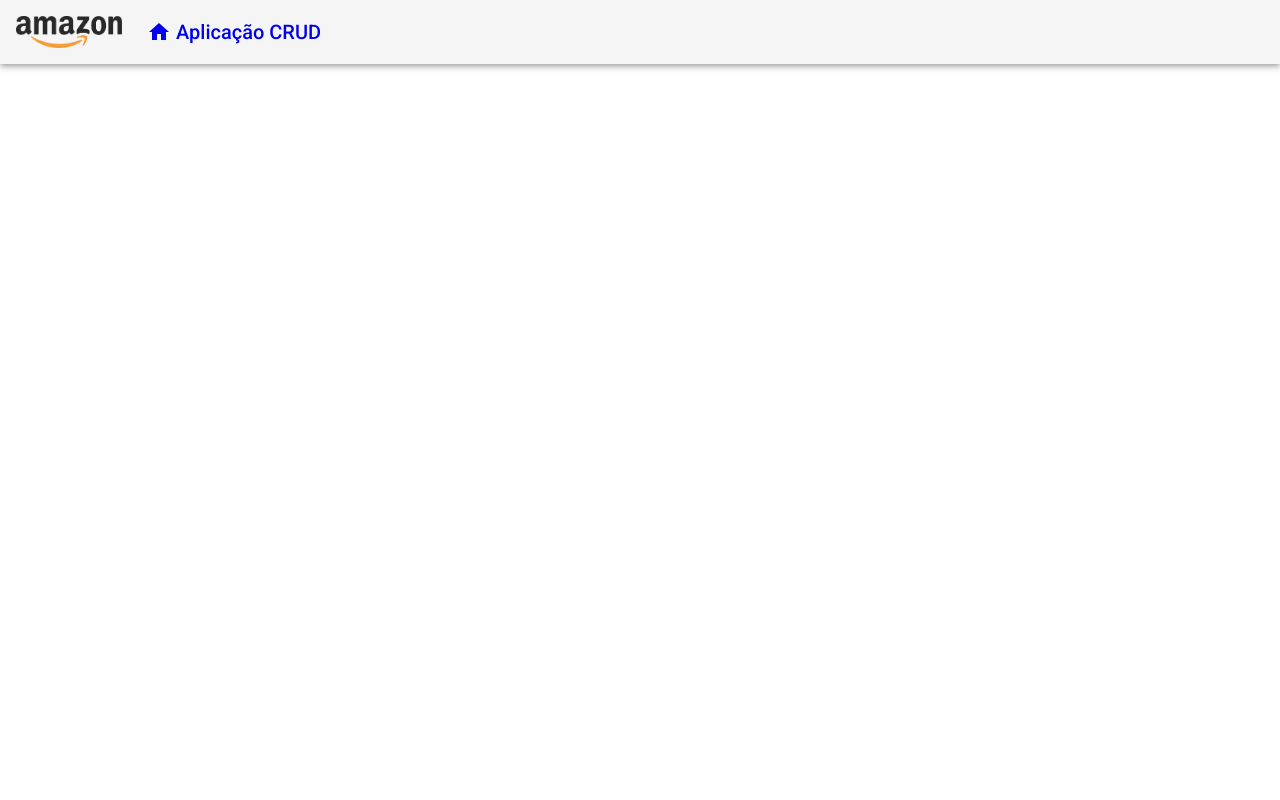
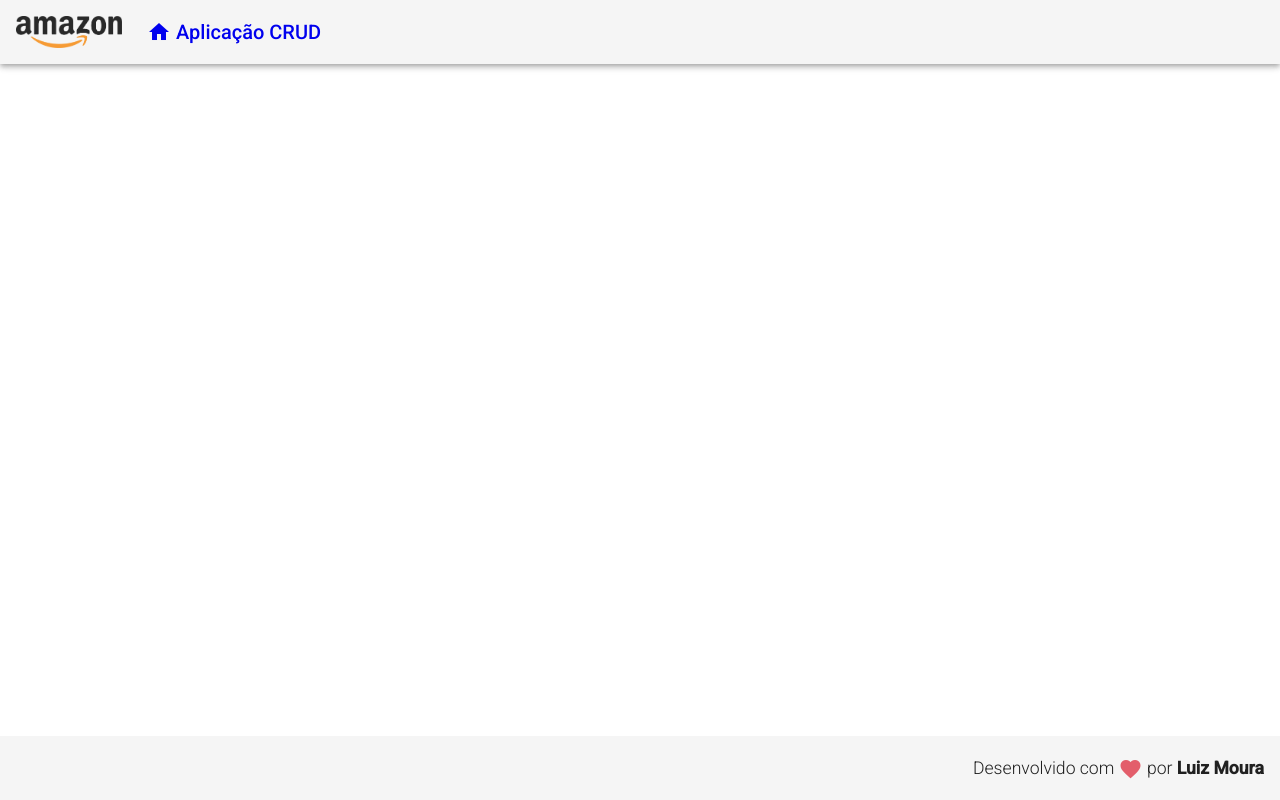
Before and after one commit to luiz-moura/product-angular, an Angular app: page / in a window 1280 px wide. Built offline with nearby package versions, Linux system fonts and the light colour scheme.

Commit message:
feat: create component footer

```diff
--- a/src/app/app.component.html
+++ b/src/app/app.component.html
@@ -1 +1,2 @@
 <app-header></app-header>
+<app-footer></app-footer>
--- a/src/app/app.module.ts
+++ b/src/app/app.module.ts
@@ -7,11 +7,13 @@
 import { HeaderComponent } from './components/template/header/header.component';
 
 import { MatToolbarModule } from '@angular/material/toolbar';
+import { FooterComponent } from './components/template/footer/footer.component';
 
 @NgModule({
   declarations: [
     AppComponent,
-    HeaderComponent
+    HeaderComponent,
+    FooterComponent
   ],
   imports: [
     BrowserModule,
--- /dev/null
+++ b/src/app/components/template/footer/footer.component.css
@@ -0,0 +1,11 @@
+.footer {
+    position: fixed;
+    bottom: 0;
+    display: flex;
+    justify-content: flex-end;
+}
+
+.footer span {
+    font-size: 1.1rem;
+    font-weight: 300;
+}
--- /dev/null
+++ b/src/app/components/template/footer/footer.component.html
@@ -0,0 +1,7 @@
+<mat-toolbar class="footer">
+    <span>
+        Desenvolvido com
+        <i class="material-icons red v-middle">favorite</i>
+        por <strong>Luiz Moura</strong>
+    </span>
+</mat-toolbar>
--- /dev/null
+++ b/src/app/components/template/footer/footer.component.ts
@@ -0,0 +1,15 @@
+import { Component, OnInit } from '@angular/core';
+
+@Component({
+  selector: 'app-footer',
+  templateUrl: './footer.component.html',
+  styleUrls: ['./footer.component.css']
+})
+export class FooterComponent implements OnInit {
+
+  constructor() { }
+
+  ngOnInit(): void {
+  }
+
+}
--- a/src/styles.css
+++ b/src/styles.css
@@ -2,3 +2,11 @@
 
 html, body { height: 100%; }
 body { margin: 0; font-family: Roboto, "Helvetica Neue", sans-serif; }
+
+.red {
+    color: rgb(227, 94, 107);
+}
+
+.v-middle {
+    vertical-align: middle;
+}
```
